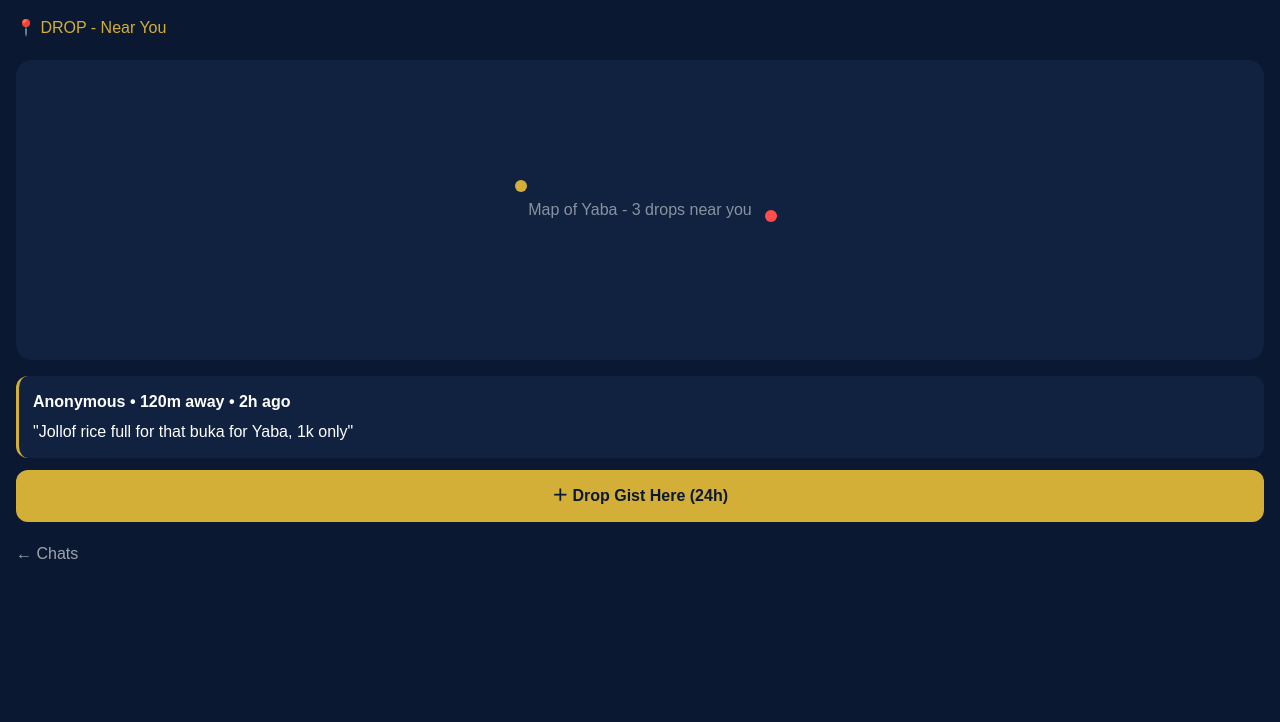
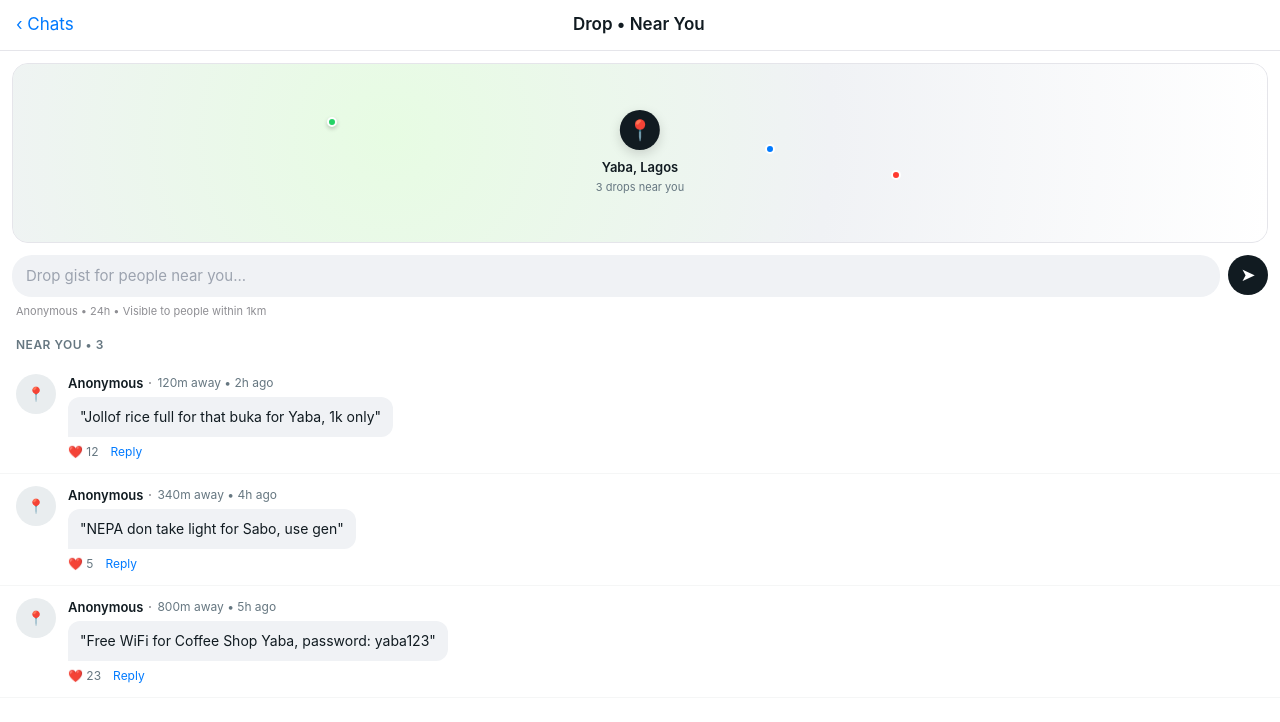
Before and after one commit to Habeebullahi7/Zamiq, a Next.js app: page /drop in a window 1280 px wide. Shown: the top 722 px of the page. Built offline with nearby package versions, Linux system fonts and the light colour scheme.

Commit message:
Implement drop feature with input and display

```diff
--- a/src/app/drop/page.tsx
+++ b/src/app/drop/page.tsx
@@ -1,24 +1,77 @@
+'use client'
+import React from 'react'
+
 export default function Drop() {
+  const [gist, setGist] = React.useState('')
+  const [drops, setDrops] = React.useState([
+    {id:1, text:'Jollof rice full for that buka for Yaba, 1k only', dist:'120m away', time:'2h ago', likes:12},
+    {id:2, text:'NEPA don take light for Sabo, use gen', dist:'340m away', time:'4h ago', likes:5},
+    {id:3, text:'Free WiFi for Coffee Shop Yaba, password: yaba123', dist:'800m away', time:'5h ago', likes:23},
+  ])
+
+  const addDrop = () => {
+    if (!gist) return
+    setDrops([{id:Date.now(), text:gist, dist:'Just now • 10m away', time:'now', likes:0}, ...drops])
+    setGist('')
+  }
+
   return (
-    <div style={{background:'#0A1931', minHeight:'100vh', color:'white', fontFamily:'sans-serif', padding:'16px'}}>
-      <h2 style={{color:'#D4AF37', margin:'0 0 20px 0'}}>📍 DROP - Near You</h2>
-
-      <div style={{background:'#112240', height:'300px', borderRadius:'16px', display:'flex', alignItems:'center', justifyContent:'center', position:'relative'}}>
-        <p style={{opacity:0.5}}>Map of Yaba - 3 drops near you</p>
-        <div style={{position:'absolute', top:'40%', left:'40%', background:'#D4AF37', width:'12px', height:'12px', borderRadius:'50%'}}></div>
-        <div style={{position:'absolute', top:'50%', left:'60%', background:'#ff4d4d', width:'12px', height:'12px', borderRadius:'50%'}}></div>
+    <div style={{background:'#FFFFFF', minHeight:'100vh', fontFamily:'-apple-system, sans-serif'}}>
+      {/* Header - WhatsApp */}
+      <div style={{background:'white', padding:'12px 16px', display:'flex', alignItems:'center', gap:'12px', borderBottom:'1px solid #E5E5EA', position:'sticky', top:0, zIndex:10}}>
+        <a href="/" style={{color:'#007AFF', textDecoration:'none', fontSize:'17px'}}>‹ Chats</a>
+        <h2 style={{margin:'0 auto', fontSize:'17px', fontWeight:'600', color:'#111B21'}}>Drop • Near You</h2>
+        <span style={{width:'60px'}}></span>
       </div>
 
-      <div style={{marginTop:'16px', background:'#112240', padding:'14px', borderRadius:'12px', borderLeft:'3px solid #D4AF37'}}>
-        <p style={{margin:0, fontWeight:'bold'}}>Anonymous • 120m away • 2h ago</p>
-        <p style={{margin:'6px 0 0 0'}}>"Jollof rice full for that buka for Yaba, 1k only"</p>
+      {/* Map - Light */}
+      <div style={{background:'#F0F2F5', margin:'12px', borderRadius:'16px', height:'180px', position:'relative', overflow:'hidden', border:'1px solid #E5E5EA'}}>
+        <div style={{position:'absolute', inset:0, background:'radial-gradient(circle at 30% 40%, #E7FCE3 0%, #F0F2F5 50%, #FFFFFF 100%)'}}></div>
+        <div style={{position:'absolute', top:'50%', left:'50%', transform:'translate(-50%,-50%)', textAlign:'center'}}>
+          <div style={{width:'40px', height:'40px', background:'#111B21', borderRadius:'50%', display:'flex', alignItems:'center', justifyContent:'center', margin:'0 auto', color:'white', fontSize:'20px', boxShadow:'0 4px 12px rgba(0,0,0,0.15)'}}>📍</div>
+          <p style={{margin:'8px 0 0', fontSize:'13px', fontWeight:'600', color:'#111B21'}}>Yaba, Lagos</p>
+          <p style={{margin:'2px 0 0', fontSize:'11px', color:'#667781'}}>{drops.length} drops near you</p>
+        </div>
+        {/* Pins */}
+        <div style={{position:'absolute', top:'30%', left:'25%', width:'10px', height:'10px', background:'#25D366', borderRadius:'50%', border:'2px solid white', boxShadow:'0 2px 4px rgba(0,0,0,0.2)'}}></div>
+        <div style={{position:'absolute', top:'60%', left:'70%', width:'10px', height:'10px', background:'#FF3B30', borderRadius:'50%', border:'2px solid white'}}></div>
+        <div style={{position:'absolute', top:'45%', left:'60%', width:'10px', height:'10px', background:'#007AFF', borderRadius:'50%', border:'2px solid white'}}></div>
       </div>
 
-      <div style={{marginTop:'12px', background:'#D4AF37', color:'#0A1931', padding:'14px', borderRadius:'12px', textAlign:'center', fontWeight:'bold'}}>＋ Drop Gist Here (24h)</div>
+      {/* Input - WhatsApp style */}
+      <div style={{padding:'0 12px', display:'flex', gap:'8px'}}>
+        <div style={{flex:1, background:'#F0F2F5', borderRadius:'20px', padding:'10px 14px', display:'flex', alignItems:'center'}}>
+          <input value={gist} onChange={e=>setGist(e.target.value)} placeholder="Drop gist for people near you..." style={{background:'transparent', border:'none', outline:'none', flex:1, fontSize:'15px', color:'#111B21'}} />
+        </div>
+        <div onClick={addDrop} style={{background:'#111B21', color:'white', width:'40px', height:'40px', borderRadius:'50%', display:'flex', alignItems:'center', justifyContent:'center', cursor:'pointer', fontSize:'18px'}}>➤</div>
+      </div>
+      <p style={{margin:'6px 16px 0', fontSize:'11px', color:'#8E8E93'}}>Anonymous • 24h • Visible to people within 1km</p>
 
-      <div style={{marginTop:'20px'}}>
-        <a href="/" style={{color:'white', opacity:0.6, textDecoration:'none'}}>← Chats</a>
+      {/* Drops - WhatsApp chat style */}
+      <div style={{marginTop:'16px'}}>
+        <p style={{margin:'0 16px 8px', fontSize:'12px', fontWeight:'600', color:'#667781', letterSpacing:'0.5px'}}>NEAR YOU • {drops.length}</p>
+        {drops.map(d=>(
+          <div key={d.id} style={{padding:'12px 16px', borderBottom:'1px solid #F5F6F6', display:'flex', gap:'12px'}}>
+            <div style={{width:'40px', height:'40px', borderRadius:'50%', background:'#E9EDEF', display:'flex', alignItems:'center', justifyContent:'center', flexShrink:0, fontSize:'14px'}}>📍</div>
+            <div style={{flex:1}}>
+              <div style={{display:'flex', gap:'6px', alignItems:'center'}}>
+                <p style={{margin:0, fontSize:'13px', fontWeight:'600', color:'#111B21'}}>Anonymous</p>
+                <span style={{width:'2px', height:'2px', background:'#8E8E93', borderRadius:'50%'}}></span>
+                <p style={{margin:0, fontSize:'12px', color:'#667781'}}>{d.dist} • {d.time}</p>
+              </div>
+              <div style={{marginTop:'4px', background:'#F0F2F5', borderRadius:'12px 12px 12px 0', padding:'10px 12px', display:'inline-block', maxWidth:'85%'}}>
+                <p style={{margin:0, fontSize:'14px', color:'#111B21', lineHeight:'1.4'}}>"{d.text}"</p>
+              </div>
+              <div style={{marginTop:'6px', display:'flex', gap:'12px'}}>
+                <span style={{fontSize:'12px', color:'#667781'}}>❤️ {d.likes}</span>
+                <span style={{fontSize:'12px', color:'#007AFF'}}>Reply</span>
+              </div>
+            </div>
+          </div>
+        ))}
       </div>
+
+      <div style={{height:'20px'}}></div>
     </div>
   )
-}
+      }
```
